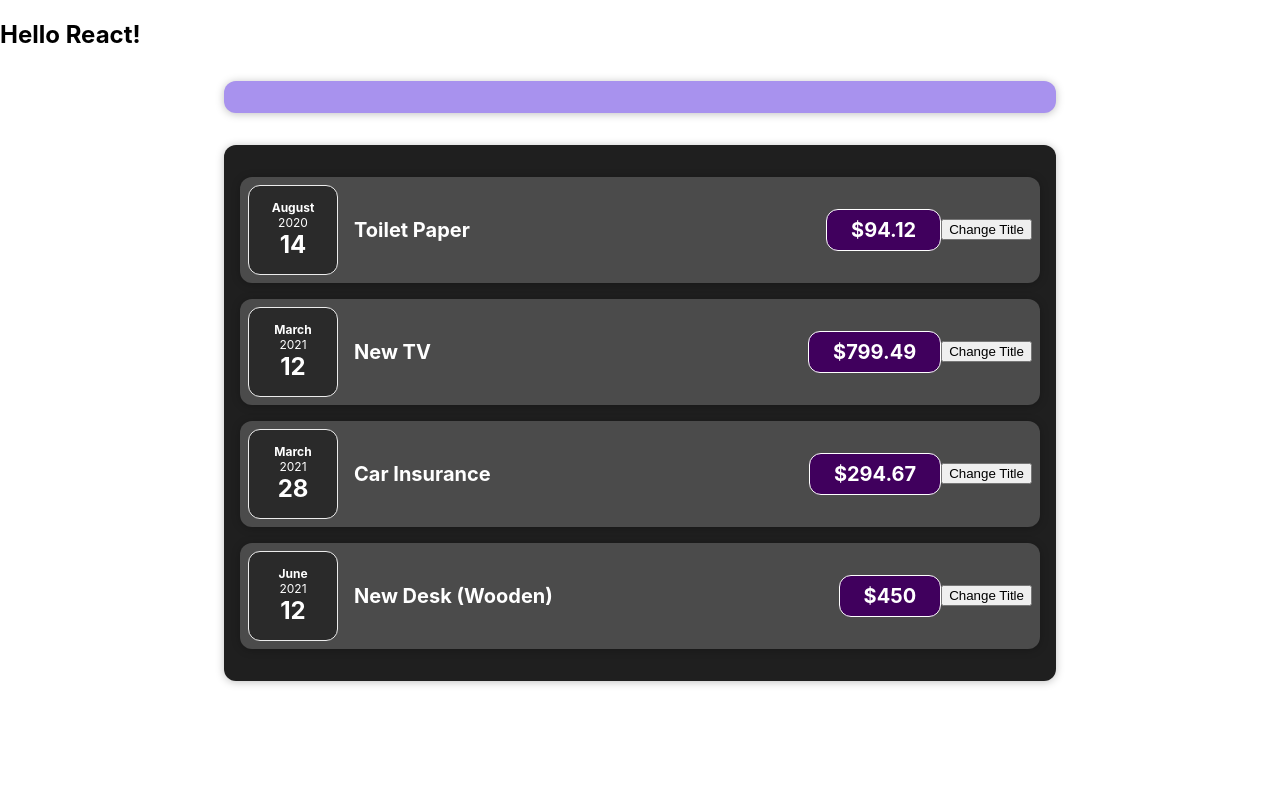
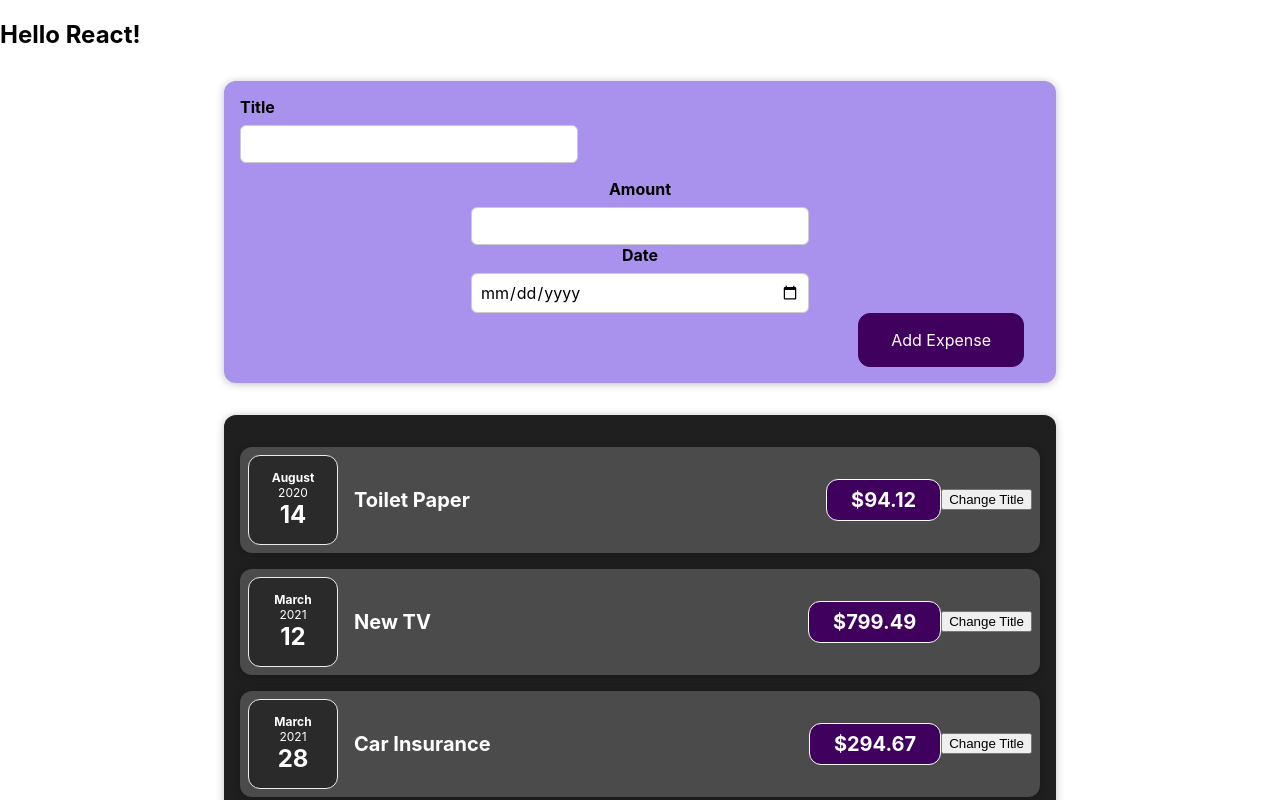
Before and after one commit to jihwooon/react-in-action, a React (Create React App) app in the folder my-app/: page / in a window 1280 px wide. Shown: the top 800 px of the page. Built offline with nearby package versions, Linux system fonts and the light colour scheme.

Commit message:
feat : 양방향 바인딩 추가
React 17 -> 18 변경으로 인해 ReactDom은 더이상 render를 사용하지 않음

```diff
--- a/my-app/src/componesnts/NewExpense/ExpenseForm.js
+++ b/my-app/src/componesnts/NewExpense/ExpenseForm.js
@@ -9,6 +9,8 @@ const ExpenseForm = () => {
 
   const titleChangeHandler = (event) => {
     setEnteredTitle(event.target.value);
+
+  };
 
   const amountChangeHandler = (event) => {
     setEnteredAmount(event.target.value);
@@ -30,6 +32,9 @@ const ExpenseForm = () => {
     };
 
     console.log(expenseDate);
+    setEnteredTitle('');
+    setEnteredAmount('');
+    setEnteredDate('');
   };
 
   return (
@@ -37,16 +42,29 @@ const ExpenseForm = () => {
         <div className="new-expense__controls">
           <div className="new-expense__control">
             <label>Title</label>
-              <input type='text' onChange={titleChangeHandler}/>
+            <input
+                type='text'
+                value={enteredTitle}
+                onChange={titleChangeHandler}/>
           </div>
         </div>
         <div className="new-expense__control">
           <label>Amount</label>
-            <input type='number' min="0.01" step="0.01" onChange={amountChangeHandler}/>
+          <input
+              type='number'
+              min="0.01"
+              step="0.01"
+              value={enteredAmount}
+              onChange={amountChangeHandler}/>
         </div>
         <div className="new-expense__control">
           <label>Date</label>
-            <input type='date' min="2019-01-01" step="=2022-12-31" onChange={dateChangeHandler}/>
+          <input
+              type='date'
+              min="2019-01-01"
+              step="=2022-12-31"
+              value={enterDate}
+              onChange={dateChangeHandler}/>
         </div>
         <div className='new-expense__actions'>
           <button type='submit'>Add Expense</button>
@@ -54,6 +72,5 @@ const ExpenseForm = () => {
       </form>
   );
 };
-};
 
 export default ExpenseForm;
--- a/my-app/src/index.js
+++ b/my-app/src/index.js
@@ -1,6 +1,12 @@
 import React from 'react';
-import ReactDOM from 'react-dom';
+import ReactDOM from 'react-dom/client';
 import './index.css';
 import App from './App';
 
-ReactDOM.render(<App/>, document.getElementById('root'));
+const rootNode = document.getElementById('root');
+
+ReactDOM.createRoot(rootNode).render(
+    <React.StrictMode>
+      <App/>
+    </React.StrictMode>
+);
```
Lines whose indentation alone changed are shown as unchanged.
